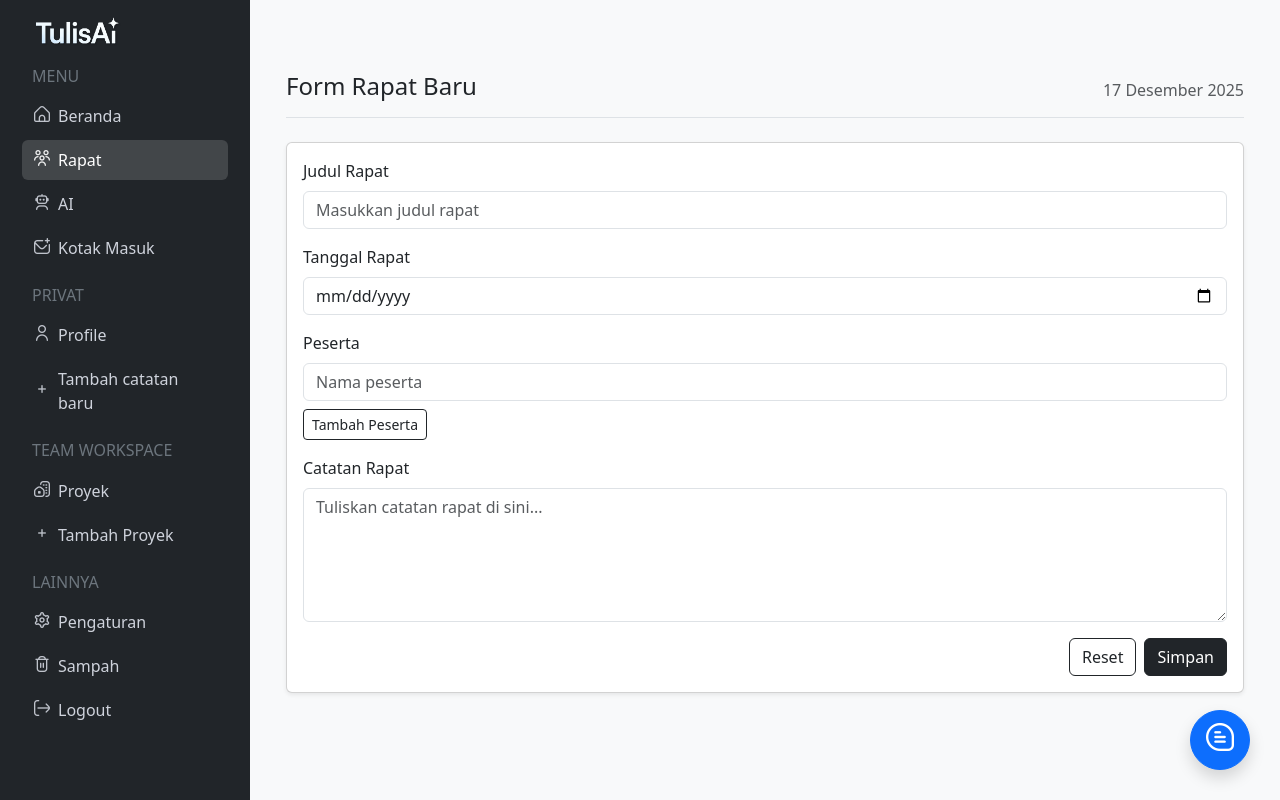
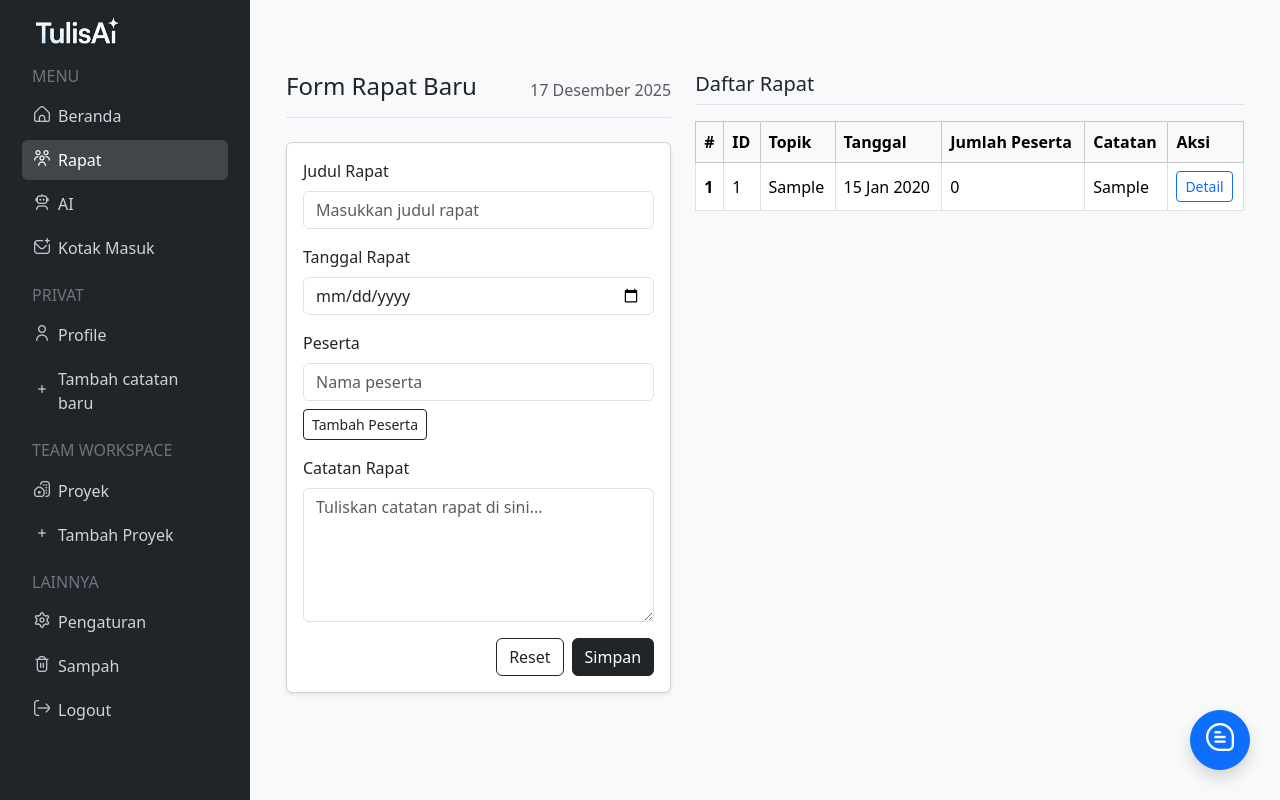
Before and after one commit to kampusriset/23g_flask_asisten_tulis, a Flask app: page /rapat in a window 1280 px wide. Run offline with Flask 3, Linux system fonts and the light colour scheme; tables that the repository leaves empty hold one stand-in row (values such as "Sample post"); some libraries are stand-ins or nearby versions.

Commit message:
Update Rapat

```diff
--- a/app/controllers/rapat_controller.py
+++ b/app/controllers/rapat_controller.py
@@ -1,3 +1,4 @@
+
 from flask import Blueprint, render_template, request, redirect, url_for
 from app.models.rapat import Rapat
 from app import db
@@ -5,14 +6,51 @@ from app import db
 rapat_bp = Blueprint("rapat_bp", __name__)
 
 # --------------------------
+# DELETE RAPAT
+# --------------------------
+@rapat_bp.route("/rapat/<int:id>/delete", methods=["POST"])
+def delete_rapat(id):
+    rapat = Rapat.query.get_or_404(id)
+    db.session.delete(rapat)
+    db.session.commit()
+    return redirect(url_for('rapat_bp.rapat'))
+
+# --------------------------
 # LIST RAPAT
 # --------------------------
 
-
 @rapat_bp.route("/rapat")
 def rapat():
-    rapats = Rapat.query.all()
-    return render_template("view/fitur/rapat/rapat.html", rapats=rapats)
+    from sqlalchemy import desc
+    import json
+    rapats = Rapat.query.order_by(desc(Rapat.tanggal)).all()
+    daftar_rapat = []
+    for r in rapats:
+        try:
+            peserta_list = json.loads(r.peserta) if r.peserta else []
+        except Exception:
+            peserta_list = []
+        daftar_rapat.append({
+            'id': r.id,
+            'topik': r.topik,
+            'tanggal': r.tanggal,
+            'catatan': r.catatan,
+            'peserta_list': peserta_list
+        })
+    return render_template("view/fitur/rapat/rapat.html", daftar_rapat=daftar_rapat)
+
+# --------------------------
+# DETAIL RAPAT
+# --------------------------
+@rapat_bp.route("/rapat/<int:id>")
+def detail_rapat(id):
+    rapat = Rapat.query.get_or_404(id)
+    import json
+    try:
+        peserta_list = json.loads(rapat.peserta) if rapat.peserta else []
+    except Exception:
+        peserta_list = []
+    return render_template("view/fitur/rapat/detail.html", rapat=rapat, peserta_list=peserta_list)
 
 # --------------------------
 # CREATE RAPAT
@@ -21,12 +59,18 @@ def rapat():
 
 @rapat_bp.route("/rapat/create", methods=["POST"])
 def create_rapat():
-    topik = request.form.get("topik")
+    judul = request.form.get("judul")
+    tanggal = request.form.get("tanggal")
+    peserta = request.form.getlist("peserta[]")
     catatan = request.form.get("catatan")
+    from datetime import datetime
+    import json
     rapat = Rapat(
-        topik=topik,
+        topik=judul,
+        tanggal=datetime.strptime(tanggal, "%Y-%m-%d").date() if tanggal else None,
+        peserta=json.dumps(peserta),
         catatan=catatan
     )
     db.session.add(rapat)
     db.session.commit()
-    return redirect(url_for("rapat_bp.rapat"))
+    return redirect("/rapat")
--- a/app/models/rapat.py
+++ b/app/models/rapat.py
@@ -9,3 +9,4 @@ class Rapat(db.Model):
     topik = db.Column(db.String(200), nullable=False)
     catatan = db.Column(db.Text)
     tanggal = db.Column(db.Date, default=date.today)
+    peserta = db.Column(db.Text)
--- a/app/templates/view/fitur/rapat/rapat.html
+++ b/app/templates/view/fitur/rapat/rapat.html
@@ -2,31 +2,29 @@
 
 {% block content %}
 
+
+
 <div class="container my-5">
-
-  <!-- Header -->
+  <div class="row">
+    <!-- Form Rapat -->
+    <div class="col-lg-5 mb-4 mb-lg-0">
       <div class="d-flex justify-content-between align-items-center mb-4 border-bottom pb-2">
         <h1 class="h4">Form Rapat Baru</h1>
         <span class="text-muted">17 Desember 2025</span>
       </div>
-
-  <!-- Form -->
       <div class="card shadow-sm">
         <div class="card-body">
-      <form id="form-rapat">
-
+          <form id="form-rapat" action="{{ url_for('rapat_bp.create_rapat') }}" method="post">
             <!-- Judul -->
             <div class="mb-3">
               <label for="judul" class="form-label">Judul Rapat</label>
               <input type="text" class="form-control" id="judul" name="judul" placeholder="Masukkan judul rapat" required>
             </div>
-
             <!-- Tanggal -->
             <div class="mb-3">
               <label for="tanggal" class="form-label">Tanggal Rapat</label>
               <input type="date" class="form-control" id="tanggal" name="tanggal" required>
             </div>
-
             <!-- Peserta -->
             <div class="mb-3">
               <label class="form-label">Peserta</label>
@@ -35,24 +33,63 @@
               </div>
               <button type="button" id="tambah-peserta" class="btn btn-outline-dark btn-sm">Tambah Peserta</button>
             </div>
-
             <!-- Catatan -->
             <div class="mb-3">
               <label for="catatan" class="form-label">Catatan Rapat</label>
-          <textarea class="form-control" id="catatan" name="catatan" rows="5"
-            placeholder="Tuliskan catatan rapat di sini..."></textarea>
+              <textarea class="form-control" id="catatan" name="catatan" rows="5" placeholder="Tuliskan catatan rapat di sini..."></textarea>
             </div>
-
             <!-- Action -->
             <div class="d-flex justify-content-end gap-2">
               <button type="reset" class="btn btn-outline-dark">Reset</button>
               <button type="submit" class="btn btn-dark">Simpan</button>
             </div>
-
           </form>
         </div>
       </div>
-
+    </div>
+    <!-- Daftar Rapat -->
+    <div class="col-lg-7">
+      <div class="d-flex justify-content-between align-items-center mb-3 border-bottom pb-2">
+        <h2 class="h5 mb-0">Daftar Rapat</h2>
+      </div>
+      {% if daftar_rapat and daftar_rapat|length > 0 %}
+        <div class="table-responsive">
+          <table class="table table-bordered align-middle">
+            <thead class="table-light">
+              <tr>
+                <th scope="col">#</th>
+                <th scope="col">ID</th>
+                <th scope="col">Topik</th>
+                <th scope="col">Tanggal</th>
+                <th scope="col">Jumlah Peserta</th>
+                <th scope="col">Catatan</th>
+                <th scope="col">Aksi</th>
+              </tr>
+            </thead>
+            <tbody>
+              {% for rapat in daftar_rapat %}
+                <tr>
+                  <th scope="row">{{ loop.index }}</th>
+                  <td>{{ rapat.id }}</td>
+                  <td>{{ rapat.topik }}</td>
+                  <td>{{ rapat.tanggal.strftime('%d %b %Y') if rapat.tanggal else '-' }}</td>
+                  <td>{{ rapat.peserta_list|length }}</td>
+                  <td>{{ rapat.catatan or '-' }}</td>
+                  <td>
+                    <a href="{{ url_for('rapat_bp.detail_rapat', id=rapat.id) }}" class="btn btn-sm btn-outline-primary">Detail</a>
+                  </td>
+                </tr>
+              {% endfor %}
+            </tbody>
+          </table>
+        </div>
+      {% else %}
+        <div class="alert alert-info text-center my-4" role="alert">
+          Belum ada rapat yang tercatat. Silakan tambahkan rapat baru melalui form di atas.
+        </div>
+      {% endif %}
+    </div>
+  </div>
 </div>
 
 <!-- Script tambah peserta -->
--- a/migrations/versions/12c58d71799a_.py
+++ b/migrations/versions/12c58d71799a_.py
@@ -57,6 +57,7 @@ def upgrade():
     ### end Alembic commands ###
 def downgrade():
     # ### commands auto generated by Alembic - please adjust! ###
+    op.drop_table('rapats')
     op.drop_table('notes')
     op.drop_table('chat_history')
     op.drop_table('users')
```
Also changed, not shown: app/templates/view/fitur/rapat/detail.html (added, +65 -0 lines), migrations/versions/16c5b0d35291_.py (added, +36 -0 lines), migrations/versions/58a1e55155c7_.py (deleted, +0 -34 lines). Lines whose indentation alone changed are shown as unchanged.
